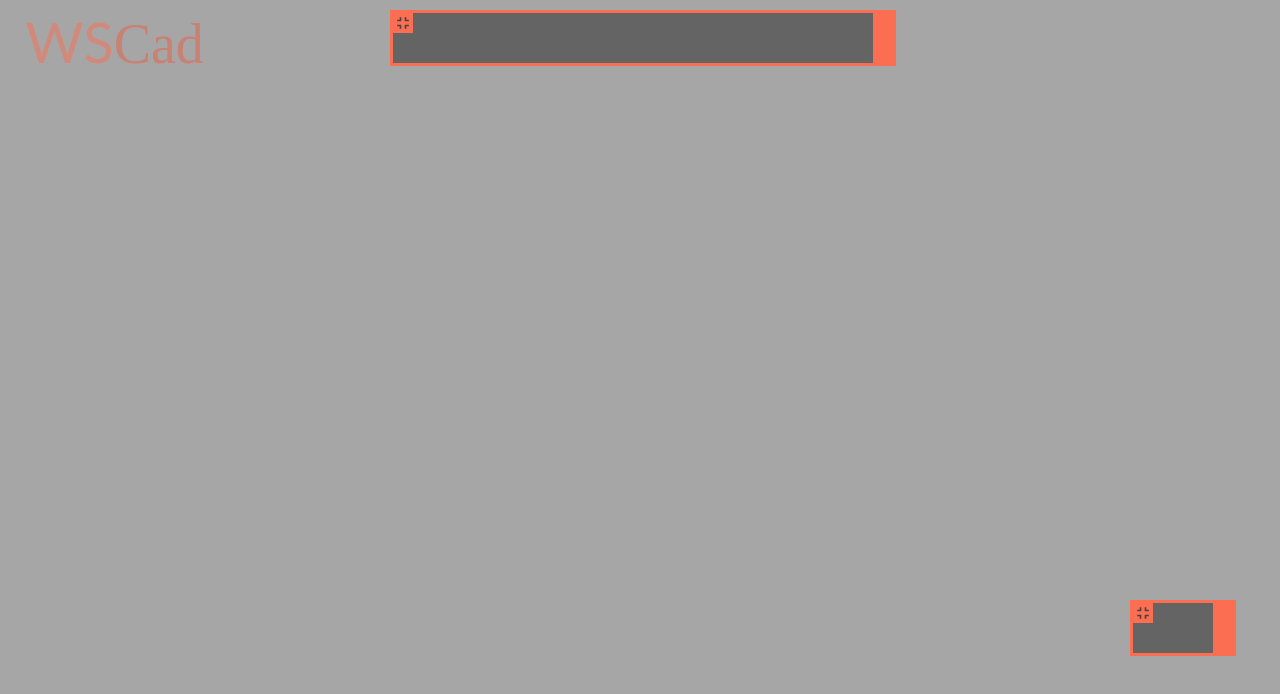
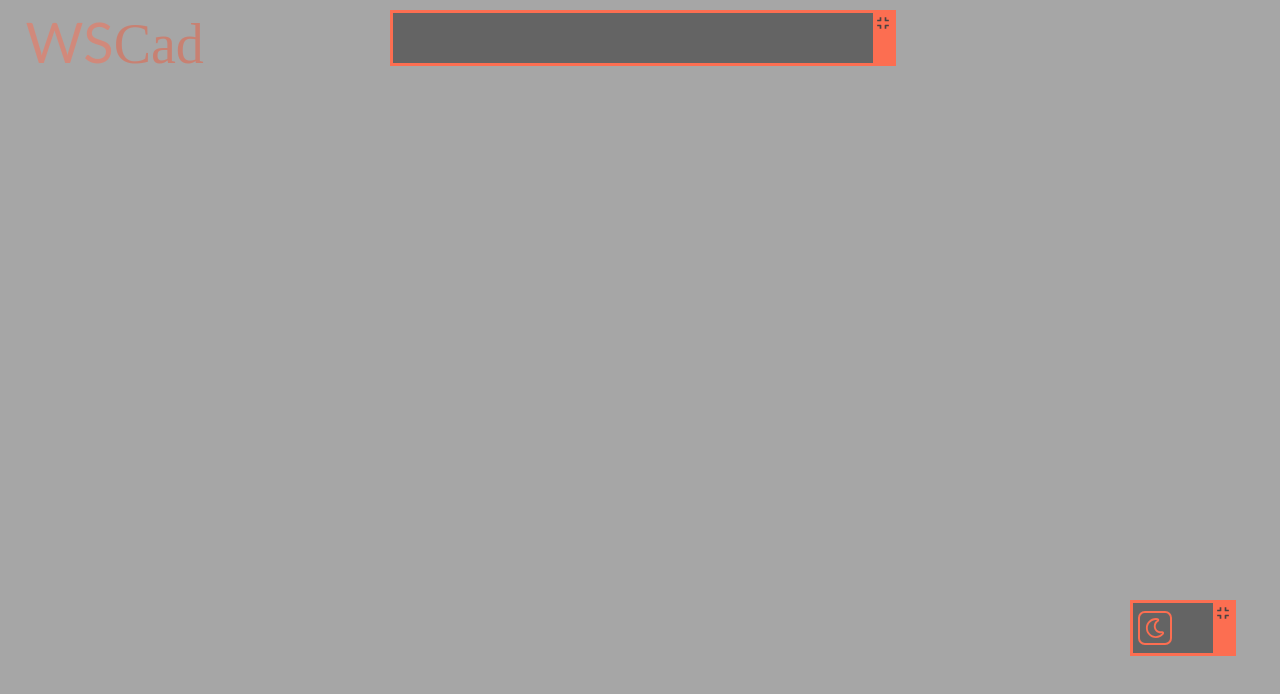
Before and after one commit to wojciechszutryk/WSCad, a React (Create React App) app: page / in a window 1280 px wide. Shown: the top 694 px of the page. Built offline with nearby package versions, Linux system fonts and the light colour scheme.

Commit message:
add them changing handing

```diff
--- /dev/null
+++ b/src/components/Elements/Navigation/AppSettings.js
@@ -0,0 +1,33 @@
+import React from 'react';
+import {FontAwesomeIcon} from "@fortawesome/react-fontawesome";
+import {faCloud} from '@fortawesome/free-solid-svg-icons'
+import {connect} from "react-redux";
+import {themeToggle} from "../../../data/actions/applicationActions/applicationActions";
+import {SetDarkButton, SetLightButton} from "../../styleComponents/ButtonStyles";
+import {faMoon, faSun} from "@fortawesome/free-regular-svg-icons";
+import {AppButtonsWrapper} from "./NavigationStyles";
+
+const AppSettings = ({darkTheme, themeToggle, resetMinimized}) => {
+    const handleThemeChange = () => {
+        themeToggle();
+        resetMinimized([false, false]);
+    }
+
+    return (
+        <AppButtonsWrapper>
+            {darkTheme ?
+                <SetLightButton onClick={handleThemeChange}><FontAwesomeIcon icon={faCloud} /><FontAwesomeIcon icon={faSun} /></SetLightButton> :
+                <SetDarkButton onClick={handleThemeChange}><FontAwesomeIcon icon={faCloud} /><FontAwesomeIcon icon={faMoon} /></SetDarkButton>
+            }
+        </AppButtonsWrapper>
+    );
+};
+
+const ConnectedAppSettings = connect(state => ({
+        darkTheme: state.application.darkTheme,}),
+    {
+        themeToggle,
+    }
+)(AppSettings);
+
+export default ConnectedAppSettings;
--- a/src/components/Elements/Navigation/Navigation.js
+++ b/src/components/Elements/Navigation/Navigation.js
@@ -1,7 +1,8 @@
 import React, {useEffect, useState} from 'react';
 import {Dragger, Minimizer, NavigationWrapper} from "./NavigationStyles";
 import { FontAwesomeIcon } from '@fortawesome/react-fontawesome'
-import { faDraftingCompass, faCompress } from '@fortawesome/free-solid-svg-icons'
+import {faDraftingCompass, faCompress, faCog} from '@fortawesome/free-solid-svg-icons'
+import AppSettings from "./AppSettings";
 
 function dragElement(elem) {
     let pos1 = 0, pos2 = 0, pos3 = 0, pos4 = 0;
@@ -72,10 +73,11 @@ const Navigation = () => {
             <NavigationWrapper id={"navigation2"}>
                 <Minimizer onClick={() => toggleMinimized("navigation2")}>
                     {minimized[1] ?
-                        <FontAwesomeIcon icon={faDraftingCompass} />:
+                        <FontAwesomeIcon icon={faCog} />:
                         <FontAwesomeIcon icon={faCompress} />}
                 </Minimizer>
                 <Dragger id="navigation2Dragger"/>
+                <AppSettings resetMinimized={setMinimized}/>
             </NavigationWrapper>
         </nav>
     );
--- a/src/components/Elements/Navigation/NavigationStyles.js
+++ b/src/components/Elements/Navigation/NavigationStyles.js
@@ -32,8 +32,6 @@ export const NavigationWrapper = styled.section`
     }
 
     &:hover{
-      //top: calc(100% - 35px) !important;
-      //left: calc(100% - 75px) !important;
       transform: translate(-5px,-5px);
       background-color: ${({theme}) => theme.background.darkHover};
       width: 60px;
@@ -88,9 +86,10 @@ export const Dragger = styled.div`
 export const Minimizer = styled.button`
   position: absolute;
   top: 0;
-  left: 0;
+  right: 0;
   height: 20px;
   width: 20px;
+  z-index: 1;
   cursor: pointer;
   background-color: ${({theme}) => theme.border.normal};
   color: ${({theme}) => theme.icon.normal};
@@ -111,3 +110,8 @@ export const Minimizer = styled.button`
     }
   }
 `;
+
+export const AppButtonsWrapper = styled.div`
+  display: flex;
+  padding: 8px 5px;
+`;
--- /dev/null
+++ b/src/components/styleComponents/ButtonStyles.js
@@ -0,0 +1,75 @@
+import styled from 'styled-components';
+
+const ParentButton = styled.button`
+    text-decoration: none;
+    cursor: pointer;
+    &:focus {
+      outline: none;
+    }
+`;
+
+export const SetDarkButton = styled(ParentButton)`
+    background-color: transparent;
+    color: ${({theme}) => theme.color.normal};
+    display: inline-block;
+    position: relative;
+    width: 34px;
+    height: 34px;
+    margin-right: 3px;
+    border: 2px solid ${({theme}) => theme.border.normal};
+    border-radius: 20%;
+    cursor: pointer;
+    overflow: hidden;
+    & svg:first-child{
+        position: absolute;
+        top: 40%;
+        left: -20px;
+        transition: left .1s;
+        z-index: 1;
+    }
+    & svg:nth-child(2){
+        position: absolute;
+        left: 5px;
+        top: 5px;
+        transition: left .1s, font-size .15s;
+        font-size: 20px;
+    }
+    &:hover{
+        background-color: rgb(78, 96, 110)
+    }
+    &:hover svg:first-child{
+        color: white;
+        left: 2px;
+    }
+    &:hover svg:nth-child(2){
+        color: rgb(232, 228, 153);
+        left: 8px;
+        font-size: 30px;
+    }
+`;
+
+export const SetLightButton = styled(SetDarkButton)`
+    background-color: transparent;
+    & svg:first-child{
+        top: 40%;
+        left: -20px;
+        transition: left .1s;
+        z-index: 1;
+    }
+    & svg:nth-child(2){
+        transition: left .1s, transform .2s;
+    }
+    &:hover{
+        background-color: rgb(171, 212, 245);
+    }
+    &:hover svg:first-child{
+        color: white;
+        left: 2px;
+    }
+    &:hover svg:nth-child(2){
+        color: rgb(247, 244, 143);
+        transform-origin: center;
+        transform: rotate(60deg);
+        font-size: 20px;
+    }
+`;
```
